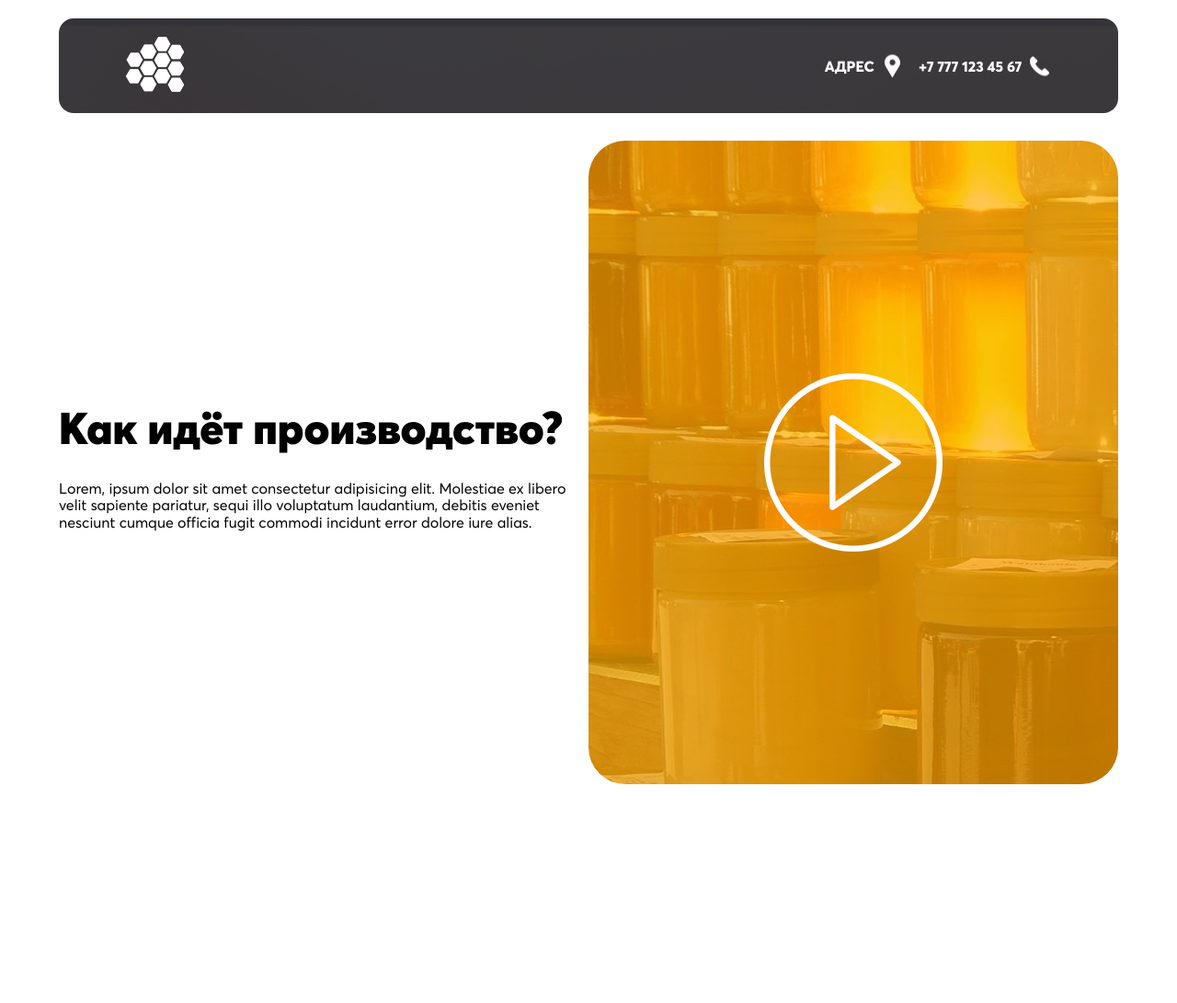
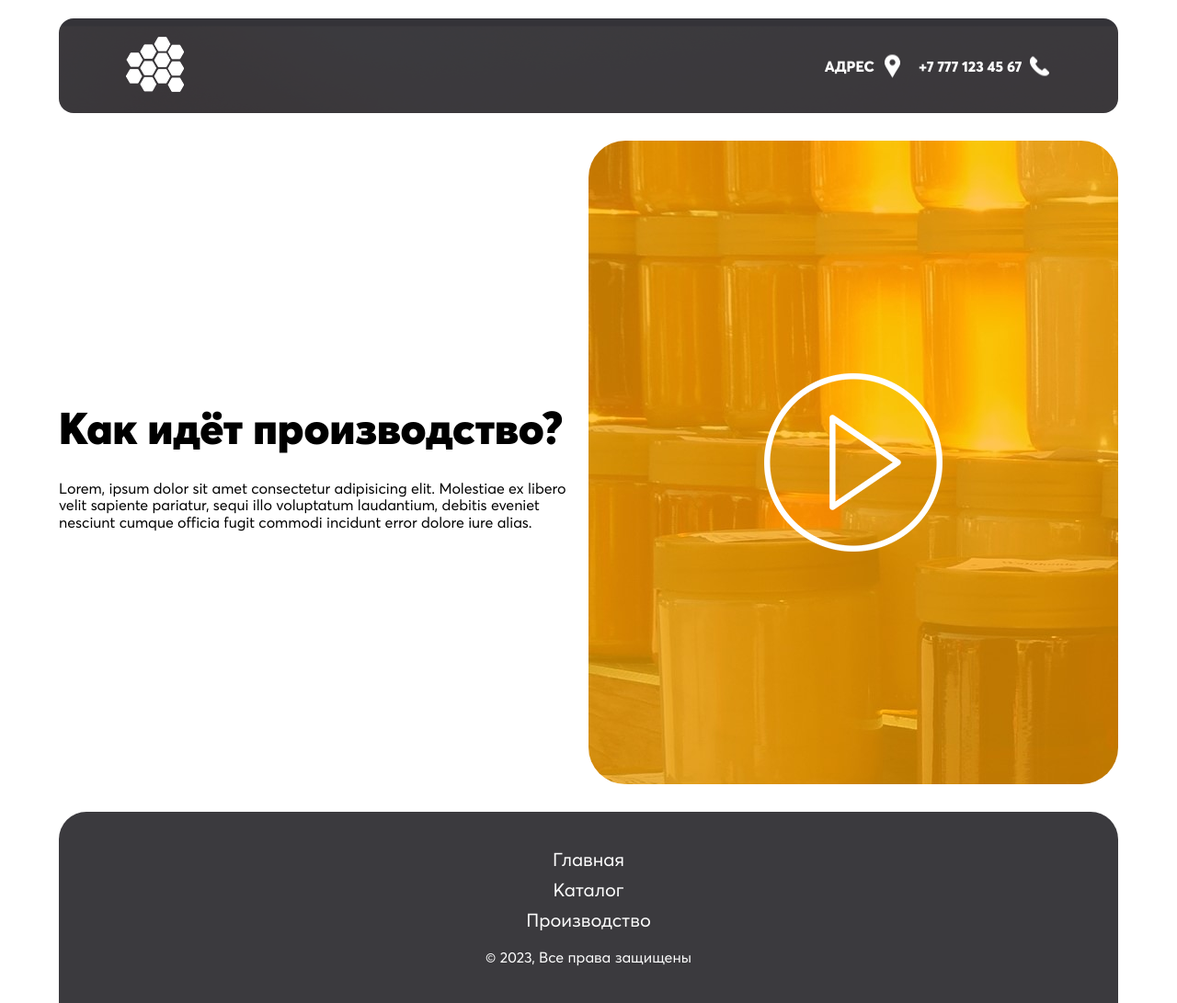
Before and after one commit to nurlandmb/balqurma, a plain HTML site: page production.html in a window 1280 px wide. Shown: the whole page at 92% size. Before the commit the page ends 953 px from the top, so only its background shows below. Drawn offline with Linux system fonts and the light colour scheme.

Commit message:
Add files via upload

```diff
--- a/css/libs.css
+++ b/css/libs.css
@@ -2083,3 +2083,21 @@ button {
   border: 1px solid #fff;
   background: 0 0;
 }
+
+.footer{
+  max-width: 1365px;
+  margin: 0 auto 0;
+  width: 90%;
+  border-radius: 30px 30px 0px 0;
+  background-color: #3b3a3e;
+  color: #fff;
+  padding: 40px 20px;
+  text-align: center;
+}
+.footer__list{
+  font-size: 20px;
+  margin-bottom: 20px;
+}
+.footer__list-item{
+  margin-bottom: 10px;
+}
--- a/css/production.css
+++ b/css/production.css
@@ -68,7 +68,7 @@
   color: #000;
   padding-top: 30px;
   position: relative;
-  padding-bottom: 100px;
+  padding-bottom: 30px;
   color: #fff;
 }
 .production__title {
--- a/production.html
+++ b/production.html
@@ -49,5 +49,17 @@
         </div>
       </div>
     </section>
+     <footer class="footer">
+      <div class="container">
+         <ul class="footer__list">
+            <li class="footer__list-item"><a href="index.html">Главная</a></li>
+            <li class="footer__list-item"><a href="catalog.html">Каталог</a></li>
+            <li class="footer__list-item"><a href="production.html">Производство</a></li>
+         </ul>
+         <div class="footer__wrapper">
+            <p>&copy; 2023, Все права защищены</p>
+         </div>
+      </div>
+    </footer>
   </body>
 </html>
```
Also changed, not shown: catalog.html (+12 -0 lines), index.html (+12 -0 lines).
